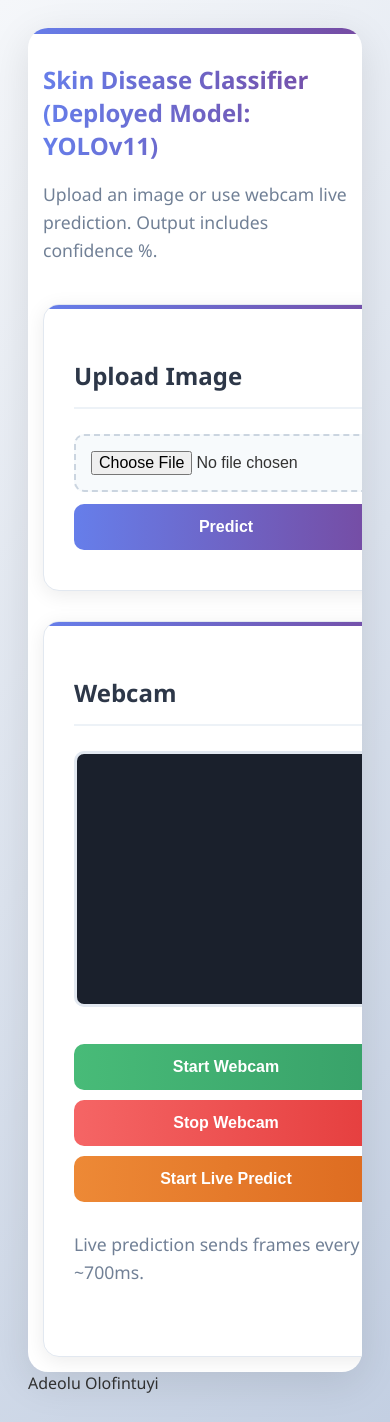
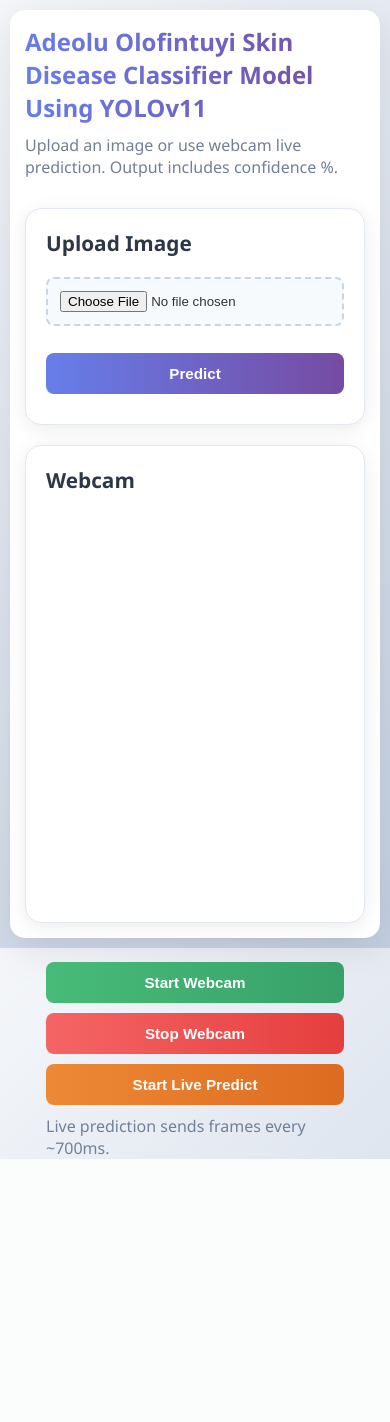
Before and after one commit to toppylawz/humandiseaserecognition, a Django app: page / in a window 390 px wide. After the commit the page ends 1159 px from the top, so only its background shows below. Run offline with Django 4.2, Linux system fonts and the light colour scheme.

Commit message:
fixed mobile look and feel

```diff
--- a/classifier/static/classifier/custom.css
+++ b/classifier/static/classifier/custom.css
@@ -1,4 +1,4 @@
-Reset and Base Styles
+/* Reset and Base Styles */
 * {
     margin: 0;
     padding: 0;
@@ -19,45 +19,30 @@
     background: white;
     border-radius: 20px;
     box-shadow: 0 10px 40px rgba(0, 0, 0, 0.1);
-    padding: 40px;
-    position: relative;
-    overflow: hidden;
-}
-
-.app::before {
-    content: '';
-    position: absolute;
-    top: 0;
-    left: 0;
-    right: 0;
-    height: 6px;
-    background: linear-gradient(90deg, #667eea 0%, #764ba2 100%);
+    padding: 30px;
 }
 
 /* Header Styles */
 h2 {
     color: #2d3748;
-    font-size: 2.5rem;
+    font-size: 1.8rem;
     margin-bottom: 10px;
     background: linear-gradient(90deg, #667eea 0%, #764ba2 100%);
     -webkit-background-clip: text;
     -webkit-text-fill-color: transparent;
     background-clip: text;
-    font-weight: 700;
 }
 
 .muted {
     color: #718096;
-    font-size: 1.1rem;
-    margin-bottom: 40px;
-    line-height: 1.6;
+    margin-bottom: 30px;
 }
 
 /* Row Layout */
 .row {
     display: flex;
     flex-wrap: wrap;
-    gap: 30px;
+    gap: 20px;
     margin-top: 20px;
 }
 
@@ -67,110 +52,40 @@
     min-width: 300px;
     background: white;
     border-radius: 16px;
-    padding: 30px;
+    padding: 25px;
     box-shadow: 0 4px 20px rgba(0, 0, 0, 0.08);
     border: 1px solid #e2e8f0;
-    transition: all 0.3s ease;
-    position: relative;
-    overflow: hidden;
-}
-
-.card:hover {
-    transform: translateY(-5px);
-    box-shadow: 0 8px 30px rgba(0, 0, 0, 0.12);
-}
-
-.card::after {
-    content: '';
-    position: absolute;
-    top: 0;
-    left: 0;
-    right: 0;
-    height: 4px;
-    background: linear-gradient(90deg, #667eea 0%, #764ba2 100%);
 }
 
 .card h3 {
     color: #2d3748;
-    font-size: 1.5rem;
-    margin-bottom: 25px;
-    padding-bottom: 15px;
-    border-bottom: 2px solid #edf2f7;
+    font-size: 1.3rem;
+    margin-bottom: 20px;
 }
 
-/* Form Elements */
-input[type="file"] {
-    width: 100%;
-    padding: 15px;
-    border: 2px dashed #cbd5e0;
-    border-radius: 10px;
-    background: #f7fafc;
-    font-size: 1rem;
-    transition: all 0.3s ease;
-    cursor: pointer;
-}
-
-input[type="file"]:hover {
-    border-color: #667eea;
-    background: #edf2f7;
-}
-
-input[type="file"]:focus {
-    outline: none;
-    border-color: #764ba2;
-    box-shadow: 0 0 0 3px rgba(118, 75, 162, 0.1);
-}
-
-/* Button Styles */
+/* Button Styles - FIXED */
 button {
     background: linear-gradient(90deg, #667eea 0%, #764ba2 100%);
     color: white;
     border: none;
-    padding: 14px 28px;
-    border-radius: 10px;
-    font-size: 1rem;
+    padding: 12px 20px;
+    border-radius: 8px;
+    font-size: 0.95rem;
     font-weight: 600;
     cursor: pointer;
-    transition: all 0.3s ease;
     margin-right: 10px;
     margin-bottom: 10px;
-    position: relative;
-    overflow: hidden;
-}
-
-button::before {
-    content: '';
-    position: absolute;
-    top: 0;
-    left: -100%;
-    width: 100%;
-    height: 100%;
-    background: linear-gradient(90deg, transparent, rgba(255, 255, 255, 0.2), transparent);
-    transition: left 0.5s ease;
-}
-
-button:hover::before {
-    left: 100%;
+    display: inline-block;
+    min-width: 120px;
 }
 
 button:hover {
-    transform: translateY(-2px);
-    box-shadow: 0 6px 20px rgba(102, 126, 234, 0.4);
-}
-
-button:active {
-    transform: translateY(0);
+    opacity: 0.9;
 }
 
 button:disabled {
     background: #cbd5e0;
     cursor: not-allowed;
-    transform: none;
-    box-shadow: none;
-}
-
-button:disabled:hover::before {
-    left: -100%;
 }
 
 #btnStart {
@@ -185,173 +100,67 @@
     background: linear-gradient(90deg, #ed8936 0%, #dd6b20 100%);
 }
 
-/* Video and Canvas */
+/* Video Styles */
+.video-container {
+    position: relative;
+    width: 100%;
+    background: #1a202c;
+    border-radius: 10px;
+    overflow: hidden;
+    margin-bottom: 15px;
+    aspect-ratio: 4/3;
+}
+
 video {
     width: 100%;
-    height: 300px;
-    background: #1a202c;
-    border-radius: 10px;
+    height: 100%;
     object-fit: cover;
-    margin-bottom: 20px;
-    border: 3px solid #e2e8f0;
+    display: block;
 }
 
-canvas {
-    display: none;
+/* Form Elements */
+input[type="file"] {
+    width: 100%;
+    padding: 12px;
+    border: 2px dashed #cbd5e0;
+    border-radius: 8px;
+    margin-bottom: 15px;
+    background: #f7fafc;
 }
 
-/* Result Containers */
+/* Result Styles */
 .result {
-    margin-top: 25px;
-    padding: 20px;
+    margin-top: 20px;
+    padding: 15px;
     background: #f7fafc;
-    border-radius: 10px;
+    border-radius: 8px;
     border-left: 4px solid #667eea;
-    animation: slideIn 0.5s ease;
 }
 
-@keyframes slideIn {
-    from {
-        opacity: 0;
-        transform: translateX(-10px);
+/* Mobile Responsiveness */
+@media (max-width: 768px) {
+    body {
+        padding: 10px;
     }
-    to {
-        opacity: 1;
-        transform: translateX(0);
-    }
-}
 
-.result b {
-    color: #2d3748;
-    font-size: 1.1rem;
-}
-
-.result ol {
-    margin-left: 20px;
-    margin-top: 10px;
-}
-
-.result li {
-    padding: 5px 0;
-    color: #4a5568;
-    border-bottom: 1px solid #e2e8f0;
-}
-
-.result li:last-child {
-    border-bottom: none;
-}
-
-/* Toast Notifications */
-.toast-root {
-    position: fixed;
-    top: 20px;
-    right: 20px;
-    z-index: 1000;
-    display: flex;
-    flex-direction: column;
-    gap: 10px;
-}
-
-.toast {
-    padding: 16px 20px;
-    border-radius: 10px;
-    color: white;
-    font-weight: 500;
-    box-shadow: 0 4px 15px rgba(0, 0, 0, 0.15);
-    animation: toastSlideIn 0.3s ease;
-    min-width: 300px;
-    display: flex;
-    justify-content: space-between;
-    align-items: center;
-}
-
-@keyframes toastSlideIn {
-    from {
-        transform: translateX(100%);
-        opacity: 0;
-    }
-    to {
-        transform: translateX(0);
-        opacity: 1;
-    }
-}
-
-.toast.success {
-    background: linear-gradient(90deg, #48bb78 0%, #38a169 100%);
-}
-
-.toast.error {
-    background: linear-gradient(90deg, #f56565 0%, #e53e3e 100%);
-}
-
-.toast.info {
-    background: linear-gradient(90deg, #4299e1 0%, #3182ce 100%);
-}
-
-.toast.warning {
-    background: linear-gradient(90deg, #ed8936 0%, #dd6b20 100%);
-}
-
-.toast-close {
-    background: none;
-    border: none;
-    color: white;
-    font-size: 1.5rem;
-    cursor: pointer;
-    padding: 0;
-    margin: 0;
-    width: 24px;
-    height: 24px;
-    display: flex;
-    align-items: center;
-    justify-content: center;
-}
-
-.toast-close:hover {
-    transform: scale(1.1);
-}
-
-/* Loading Animation */
-.loading {
-    display: inline-block;
-    width: 20px;
-    height: 20px;
-    border: 3px solid rgba(255, 255, 255, 0.3);
-    border-radius: 50%;
-    border-top-color: white;
-    animation: spin 1s ease-in-out infinite;
-    margin-right: 10px;
-}
-
-@keyframes spin {
-    to { transform: rotate(360deg); }
-}
-
-/* Responsive Design */
-@media (max-width: 768px) {
     .app {
         padding: 20px;
-    }
-
-    h2 {
-        font-size: 1.8rem;
-    }
-
-    .row {
-        flex-direction: column;
+        border-radius: 15px;
     }
 
     .card {
         min-width: 100%;
+        padding: 20px;
     }
 
-    video {
-        height: 250px;
+    button {
+        width: 100%;
+        margin-right: 0;
+        margin-bottom: 10px;
     }
 
-    .toast {
-        min-width: 280px;
-        font-size: 0.9rem;
+    h2 {
+        font-size: 1.5rem;
     }
 }
 
@@ -360,54 +169,7 @@
         padding: 15px;
     }
 
-    h2 {
-        font-size: 1.5rem;
-    }
-
-    button {
-        width: 100%;
-        margin-right: 0;
-        margin-bottom: 10px;
-    }
-
-    .toast {
-        min-width: 250px;
-        left: 10px;
-        right: 10px;
+    .video-container {
+        aspect-ratio: 3/4;
     }
 }
-
-/* Progress Bar */
-.progress-bar {
-    width: 100%;
-    height: 4px;
-    background: #e2e8f0;
-    border-radius: 2px;
-    overflow: hidden;
-    margin-top: 10px;
-}
-
-.progress-fill {
-    height: 100%;
-    background: linear-gradient(90deg, #667eea 0%, #764ba2 100%);
-    border-radius: 2px;
-    width: 0%;
-    transition: width 0.3s ease;
-}
-
-/* Confidence Bars in Results */
-.confidence-bar {
-    height: 8px;
-    background: #e2e8f0;
-    border-radius: 4px;
-    margin: 5px 0 10px 0;
-    overflow: hidden;
-}
-
-.confidence-level {
-    height: 100%;
-    background: linear-gradient(90deg, #48bb78 0%, #38a169 100%);
-    border-radius: 4px;
-    width: 0%;
-    transition: width 1s ease-out;
-}
--- a/classifier/static/classifier/style.js
+++ b/classifier/static/classifier/style.js
@@ -1,9 +1,8 @@
 // Toast Notification System
-class Toast {
-    static show(message, type = 'info', duration = 5000) {
+function showToast(message, type = 'info', duration = 5000) {
     const toastRoot = document.getElementById('toastRoot');
     const toast = document.createElement('div');
-        toast.className = `toast ${type}`;
+    toast.className = 'toast ' + type;
     toast.innerHTML = `
         <span>${message}</span>
         <button class="toast-close">&times;</button>
@@ -11,148 +10,59 @@
 
     toastRoot.appendChild(toast);
 
-        // Auto remove after duration
     const timer = setTimeout(() => {
         toast.remove();
     }, duration);
 
-        // Close button
     toast.querySelector('.toast-close').addEventListener('click', () => {
         clearTimeout(timer);
         toast.remove();
     });
-
-        return toast;
-    }
 }
 
-// Loading State Manager
-const LoadingState = {
-    setLoading(button, isLoading) {
+// Set loading state on button
+function setLoading(button, isLoading) {
     if (isLoading) {
         button.dataset.originalText = button.textContent;
-            button.innerHTML = `<span class="loading"></span>${button.textContent}`;
+        button.innerHTML = '<span style="margin-right: 8px;">⏳</span>' + button.textContent;
         button.disabled = true;
     } else {
         button.textContent = button.dataset.originalText || button.textContent;
         button.disabled = false;
     }
 }
-};
 
-// Result Visualization with Animation
-class ResultVisualizer {
-    static animateConfidenceBars() {
+// Initialize when page loads
+document.addEventListener('DOMContentLoaded', function() {
+    initializeFileUpload();
+    initializeWebcam();
+
+    // Show welcome message
     setTimeout(() => {
-            document.querySelectorAll('.confidence-level').forEach(bar => {
-                const width = bar.style.width;
-                bar.style.width = '0%';
-                setTimeout(() => {
-                    bar.style.width = width;
-                }, 100);
-            });
-        }, 300);
-    }
-
-    static createResultHTML(data) {
-        const top1 = data.top1;
-        const confPct = (top1.confidence * 100).toFixed(2);
-
-        let html = `
-            <div style="margin-bottom: 20px;">
-                <b style="font-size: 1.1rem;">🔍 Diagnosis Result:</b>
-                <div style="display: flex; align-items: center; margin-top: 10px;">
-                    <span style="background: #667eea; color: white; padding: 8px 16px; border-radius: 8px; font-weight: 600; margin-right: 15px;">
-                        ${top1.label}
-                    </span>
-                    <span style="font-size: 1.2rem; font-weight: 700; color: #2d3748;">
-                        ${confPct}%
-                    </span>
-                </div>
-                <div class="confidence-bar">
-                    <div class="confidence-level" style="width: ${confPct}%"></div>
-                </div>
-            </div>
-
-            <b style="display: block; margin-bottom: 10px;">📊 Top 5 Predictions:</b>
-            <ol style="list-style: none; padding: 0;">
-        `;
-
-        data.top5.forEach((x, index) => {
-            const percentage = (x.confidence * 100).toFixed(2);
-            const barWidth = Math.min(percentage, 100);
-            html += `
-                <li style="margin-bottom: 12px; padding: 10px; background: #f8fafc; border-radius: 8px;">
-                    <div style="display: flex; justify-content: space-between; align-items: center; margin-bottom: 5px;">
-                        <span>
-                            <span style="display: inline-block; width: 24px; height: 24px; background: #667eea; color: white; border-radius: 50%; text-align: center; line-height: 24px; margin-right: 10px;">
-                                ${index + 1}
-                            </span>
-                            ${x.label}
-                        </span>
-                        <span style="font-weight: 600; color: #4a5568;">${percentage}%</span>
-                    </div>
-                    <div class="confidence-bar">
-                        <div class="confidence-level" style="width: ${barWidth}%"></div>
-                    </div>
-                </li>
-            `;
+        showToast('Welcome to Skin Disease Classifier!', 'info', 3000);
+    }, 1000);
 });
 
-        html += `</ol>`;
-        return html;
-    }
-}
-
-// Main Application Initialization
-document.addEventListener('DOMContentLoaded', function() {
-    // Initialize UI elements
-    initializeFileUpload();
-    initializeWebcam();
-    initializeButtons();
-    initializeTheme();
-});
-
+// File Upload Handler
 function initializeFileUpload() {
     const fileInput = document.getElementById('fileInput');
     const predictBtn = document.getElementById('btnPredictUpload');
     const uploadResult = document.getElementById('uploadResult');
 
-    // Preview file before upload
-    fileInput.addEventListener('change', function(e) {
-        if (e.target.files[0]) {
-            const fileName = e.target.files[0].name;
-            Toast.show(`Selected: ${fileName}`, 'info', 3000);
-
-            // Preview image
-            const reader = new FileReader();
-            reader.onload = function(e) {
-                uploadResult.innerHTML = `
-                    <div style="text-align: center; margin-bottom: 15px;">
-                        <img src="${e.target.result}" style="max-width: 200px; max-height: 200px; border-radius: 10px; border: 3px solid #e2e8f0;">
-                    </div>
-                `;
-                uploadResult.style.display = 'block';
-            };
-            reader.readAsDataURL(e.target.files[0]);
-        }
-    });
-
-    // Predict button
     predictBtn.addEventListener('click', async function() {
         const file = fileInput.files[0];
         if (!file) {
-            Toast.show('Please select an image first.', 'warning', 3000);
+            showToast('Please select an image first.', 'warning', 3000);
             return;
         }
 
-        LoadingState.setLoading(predictBtn, true);
+        setLoading(predictBtn, true);
 
         try {
             const form = new FormData();
             form.append("image", file);
 
-            Toast.show('Analyzing image...', 'info', 2000);
+            showToast('Analyzing image...', 'info', 2000);
 
             const response = await fetch("/predict/", {
                 method: "POST",
@@ -165,20 +75,34 @@
 
             const data = await response.json();
 
-            uploadResult.innerHTML = ResultVisualizer.createResultHTML(data);
+            // Display results
+            const top1 = data.top1;
+            const confPct = (top1.confidence * 100).toFixed(2);
+
+            let html = `<b>🔍 Diagnosis Result:</b><br>`;
+            html += `<div style="background: #667eea; color: white; padding: 10px; border-radius: 8px; margin: 10px 0;">
+                       <strong>${top1.label}</strong><br>
+                       <span style="font-size: 1.2em;">${confPct}% confidence</span>
+                     </div>`;
+            html += `<b>📊 Top 5 Predictions:</b><ol>`;
+            data.top5.forEach((x, index) => {
+                html += `<li>${x.label} (${(x.confidence*100).toFixed(2)}%)</li>`;
+            });
+            html += `</ol>`;
+
+            uploadResult.innerHTML = html;
             uploadResult.style.display = "block";
 
-            ResultVisualizer.animateConfidenceBars();
-
-            Toast.show('Analysis complete!', 'success', 3000);
+            showToast('Analysis complete!', 'success', 3000);
         } catch (error) {
-            Toast.show('Error: ' + error.message, 'error', 4000);
+            showToast('Error: ' + error.message, 'error', 4000);
         } finally {
-            LoadingState.setLoading(predictBtn, false);
+            setLoading(predictBtn, false);
         }
     });
 }
 
+// Webcam Handler
 function initializeWebcam() {
     const video = document.getElementById('video');
     const canvas = document.getElementById('canvas');
@@ -193,17 +117,20 @@
 
     // Start Webcam
     btnStart.addEventListener('click', async function() {
+        setLoading(btnStart, true);
+
         try {
-            LoadingState.setLoading(btnStart, true);
-            stream = await navigator.mediaDevices.getUserMedia({
+            // Try to get user media
+            const constraints = {
                 video: {
                     width: { ideal: 640 },
                     height: { ideal: 480 },
-                    facingMode: 'environment'
+                    facingMode: 'environment' // Use rear camera on mobile
                 },
                 audio: false
-            });
+            };
 
+            stream = await navigator.mediaDevices.getUserMedia(constraints);
             video.srcObject = stream;
 
             // Wait for video to load
@@ -215,11 +142,29 @@
             btnStop.disabled = false;
             btnLive.disabled = false;
 
-            Toast.show('Webcam started successfully!', 'success', 3000);
+            showToast('Webcam started successfully!', 'success', 3000);
+
         } catch (error) {
-            Toast.show('Error accessing webcam: ' + error.message, 'error', 4000);
+            console.error('Webcam error:', error);
+
+            // Try with simpler constraints if the first attempt fails
+            try {
+                stream = await navigator.mediaDevices.getUserMedia({
+                    video: true,
+                    audio: false
+                });
+                video.srcObject = stream;
+
+                btnStart.disabled = true;
+                btnStop.disabled = false;
+                btnLive.disabled = false;
+
+                showToast('Webcam started!', 'success', 3000);
+            } catch (secondError) {
+                showToast('Could not access camera. Please check permissions.', 'error', 5000);
+            }
         } finally {
-            LoadingState.setLoading(btnStart, false);
+            setLoading(btnStart, false);
         }
     });
 
@@ -242,13 +187,13 @@
         btnStop.disabled = true;
         btnLive.disabled = true;
 
-        Toast.show('Webcam stopped', 'info', 3000);
+        showToast('Webcam stopped', 'info', 3000);
     });
 
     // Live Prediction
-    btnLive.addEventListener('click', function() {
+    btnLive.addEventListener('click', async function() {
         if (!stream) {
-            Toast.show('Please start webcam first.', 'warning', 3000);
+            showToast('Please start webcam first.', 'warning', 3000);
             return;
         }
 
@@ -257,19 +202,19 @@
             liveTimer = setInterval(sendFrame, 700);
             btnLive.textContent = "Stop Live Predict";
             btnLive.style.background = 'linear-gradient(90deg, #f56565 0%, #e53e3e 100%)';
-            Toast.show('Live prediction started', 'success', 3000);
+            showToast('Live prediction started', 'success', 3000);
         } else {
             isLivePredicting = false;
             clearInterval(liveTimer);
             liveTimer = null;
             btnLive.textContent = "Start Live Predict";
             btnLive.style.background = 'linear-gradient(90deg, #ed8936 0%, #dd6b20 100%)';
-            Toast.show('Live prediction stopped', 'info', 3000);
+            showToast('Live prediction stopped', 'info', 3000);
         }
     });
 
     async function sendFrame() {
-        if (!stream) return;
+        if (!stream || !isLivePredicting) return;
 
         const w = video.videoWidth;
         const h = video.videoHeight;
@@ -295,105 +240,85 @@
 
             if (response.ok) {
                 const data = await response.json();
-                camResult.innerHTML = ResultVisualizer.createResultHTML(data);
+
+                // Display results
+                const top1 = data.top1;
+                const confPct = (top1.confidence * 100).toFixed(2);
+
+                let html = `<b>🔍 Live Diagnosis:</b><br>`;
+                html += `<div style="background: #667eea; color: white; padding: 10px; border-radius: 8px; margin: 10px 0;">
+                           <strong>${top1.label}</strong><br>
+                           <span style="font-size: 1.2em;">${confPct}% confidence</span>
+                         </div>`;
+                html += `<b>📊 Top 5:</b><ol>`;
+                data.top5.forEach((x, index) => {
+                    html += `<li>${x.label} (${(x.confidence*100).toFixed(2)}%)</li>`;
+                });
+                html += `</ol>`;
+
+                camResult.innerHTML = html;
                 camResult.style.display = "block";
-                ResultVisualizer.animateConfidenceBars();
             }
         } catch (error) {
-            console.error('Prediction error:', error);
+            console.error('Frame prediction error:', error);
         }
     }
 }
 
-function initializeButtons() {
-    // Add ripple effect to all buttons
-    document.querySelectorAll('button').forEach(button => {
-        button.addEventListener('click', function(e) {
-            const rect = this.getBoundingClientRect();
-            const x = e.clientX - rect.left;
-            const y = e.clientY - rect.top;
-
-            const ripple = document.createElement('span');
-            ripple.style.cssText = `
-                position: absolute;
-                border-radius: 50%;
-                background: rgba(255, 255, 255, 0.7);
-                transform: scale(0);
-                animation: ripple 0.6s linear;
-                pointer-events: none;
-                width: 100px;
-                height: 100px;
-                top: ${y - 50}px;
-                left: ${x - 50}px;
-            `;
-
-            this.style.position = 'relative';
-            this.style.overflow = 'hidden';
-            this.appendChild(ripple);
-
-            setTimeout(() => ripple.remove(), 600);
-        });
-    });
+// Add CSS for toasts
+const style = document.createElement('style');
+style.textContent = `
+.toast-root {
+    position: fixed;
+    top: 20px;
+    right: 20px;
+    z-index: 1000;
 }
 
-function initializeTheme() {
-    // Add CSS for ripple animation
-    const style = document.createElement('style');
-    style.textContent = `
-        @keyframes ripple {
-            to {
-                transform: scale(4);
+.toast {
+    padding: 12px 16px;
+    border-radius: 8px;
+    color: white;
+    font-weight: 500;
+    margin-bottom: 10px;
+    box-shadow: 0 4px 12px rgba(0,0,0,0.15);
+    animation: slideIn 0.3s ease;
+}
+
+.toast.info {
+    background: linear-gradient(90deg, #4299e1 0%, #3182ce 100%);
+}
+
+.toast.success {
+    background: linear-gradient(90deg, #48bb78 0%, #38a169 100%);
+}
+
+.toast.warning {
+    background: linear-gradient(90deg, #ed8936 0%, #dd6b20 100%);
+}
+
+.toast.error {
+    background: linear-gradient(90deg, #f56565 0%, #e53e3e 100%);
+}
+
+@keyframes slideIn {
+    from {
+        transform: translateX(100%);
         opacity: 0;
     }
+    to {
+        transform: translateX(0);
+        opacity: 1;
+    }
+}
+
+.toast-close {
+    background: none;
+    border: none;
+    color: white;
+    margin-left: 10px;
+    cursor: pointer;
+    font-size: 1.2em;
 }
 `;
 document.head.appendChild(style);
-
-    // Add keyboard shortcuts
-    document.addEventListener('keydown', function(e) {
-        if (e.key === 'Escape') {
-            const btnStop = document.getElementById('btnStop');
-            if (!btnStop.disabled) {
-                btnStop.click();
-            }
-        }
-
-        if (e.key === ' ' && e.target === document.body) {
-            e.preventDefault();
-            const btnLive = document.getElementById('btnLive');
-            if (!btnLive.disabled) {
-                btnLive.click();
-            }
-        }
-    });
-
-    // Add tooltips
-    const tooltips = {
-        'btnPredictUpload': 'Upload and analyze an image (Ctrl+U)',
-        'btnStart': 'Start webcam (Ctrl+W)',
-        'btnStop': 'Stop webcam (Esc)',
-        'btnLive': 'Toggle live prediction (Space)',
-        'fileInput': 'Select a skin image for analysis'
-    };
-
-    Object.entries(tooltips).forEach(([id, text]) => {
-        const element = document.getElementById(id);
-        if (element) {
-            element.title = text;
-        }
-    });
-}
-
-// Export for global use
-window.SkinDiseaseClassifier = {
-    Toast,
-    LoadingState,
-    ResultVisualizer
-};
-
-// Show welcome message
-window.addEventListener('load', function() {
-    setTimeout(() => {
-        Toast.show('Welcome to Skin Disease Classifier!', 'info', 4000);
-    }, 1000);
-});
--- a/classifier/templates/classifier/index.html
+++ b/classifier/templates/classifier/index.html
@@ -16,7 +16,7 @@
   <!-- 2) App wrapper (wraps your entire page content) -->
   <div class="app">
 
-    <h2>Skin Disease Classifier (Deployed Model: YOLOv11)</h2>
+    <h2>Adeolu Olofintuyi Skin Disease Classifier Model Using YOLOv11</h2>
     <p class="muted">Upload an image or use webcam live prediction. Output includes confidence %.</p>
 
     <div class="row">
@@ -136,6 +136,5 @@
   </script>
 
   <script src="{% static 'classifier/style.js' %}"></script>
-  <copyright-footer>Adeolu Olofintuyi</copyright-footer>
 </body>
 </html>
```
Also changed, not shown: 1 other file. Lines whose indentation alone changed are shown as unchanged.
